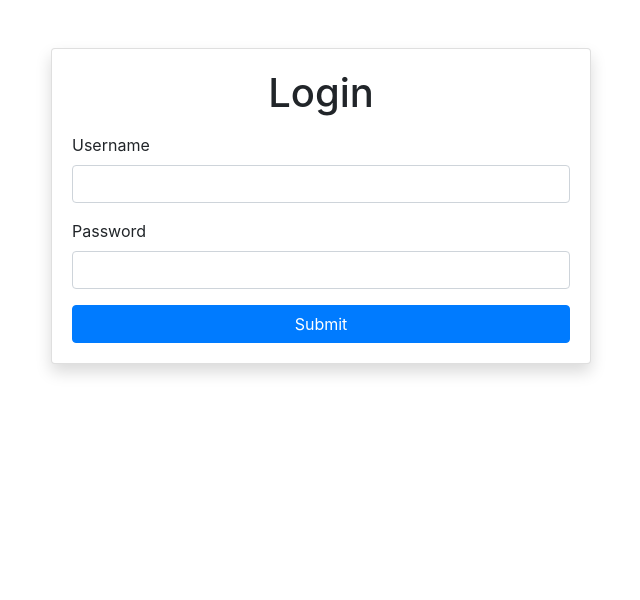
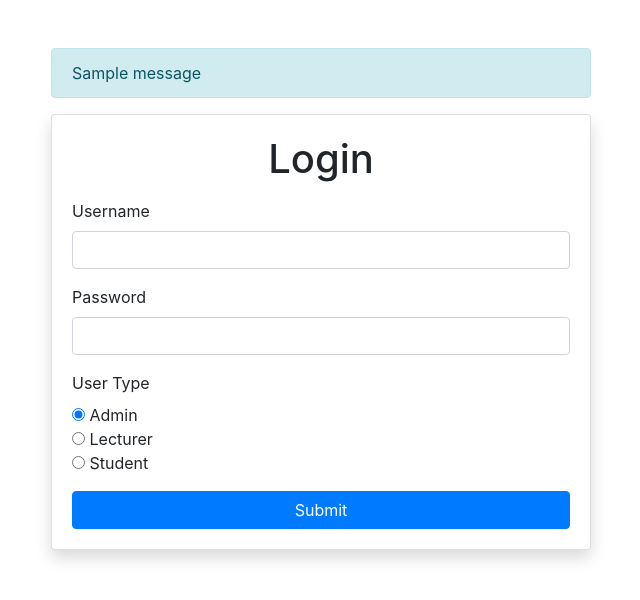
Before and after one commit to BOECHANGHORN/Face-Detection-and-Recognition-for-Class-Attendance, a Flask app: page / in a window 1280 px wide. Shown: the top 600 px of the page, without its empty margins (319-959 px from the left). Run offline with Flask 2, Linux system fonts and the light colour scheme; one stand-in notice (Sample message) is shown; some libraries are stand-ins or nearby versions.

Commit message:
huge work for admin student lect profiles: TODO view attendance report route

```diff
--- a/app.py
+++ b/app.py
@@ -1,6 +1,8 @@
-import os
+import base64
 import pickle
 from datetime import datetime
+
+import bcrypt as bcrypt
 import face_recognition
 import numpy as np
 from flask import Flask, render_template, request, redirect, url_for, Response, flash, session
@@ -32,20 +34,61 @@ def login():
         # Get the form data
         username = request.form['username']
         password = request.form['password']
+        user_type = request.form['user_type']
 
-        # Check the credentials
-        # TODO: ADD DATABASE
-        if username == 'admin' and password == 'adminadmin':
+        # Retrieve the stored hashed password and salt for the given username and user type
+        password_and_salt = get_password_and_salt(username, user_type)
+
+        # Return an error message if the user's data was not found
+        if password_and_salt is None:
+            flash('Incorrect username and password for the user type')
+            return redirect(url_for('login'))
+
+        # Unpack the password and salt from the tuple
+        stored_hashed_password_base64, salt_base64 = password_and_salt
+
+        # Decode the stored hashed password and salt from base64
+        stored_hashed_password = base64.b64decode(stored_hashed_password_base64.encode('utf-8'))
+        salt = base64.b64decode(salt_base64.encode('utf-8'))
+
+        # Hash the provided password with the salt
+        hashed_password = bcrypt.hashpw(password.encode('utf-8'), salt)
+
+        # Check if the hashed password matches the stored hashed password
+        if hashed_password == stored_hashed_password:
             # Set the session userid
             session['userid'] = username
-            # Redirect to the attendance page
-            return redirect(url_for('dashboard'))
+
+            # Set the session user_type
+            session['user_type'] = user_type
+
+            if user_type == 'admin':
+                # Redirect to the dashboard page
+                return redirect(url_for('dashboard'))
+            else:
+                # Redirect to the view attendance report page
+                return redirect(url_for('view_attendance_report'))
         else:
             # Redirect back to the login page
             return redirect(url_for('login'))
     else:
         # Render the login template
         return render_template('login.html')
+
+
+def get_password_and_salt(username, user_type):
+    # Get a reference to the user's data in the Realtime Database
+    ref = db.reference(user_type).child(username)
+
+    # Get the user's data from the Realtime Database
+    data = ref.get()
+
+    # Return None if the user's data was not found
+    if data is None:
+        return None
+
+    # Return the stored hashed password and salt
+    return data['password'], data['salt']
 
 
 @app.route('/dashboard')
@@ -61,7 +104,6 @@ def start_attendance():
 @app.route('/register_new_user', methods=['GET', 'POST'])
 def register_new_user():
     if request.method == 'POST':
-
         # Get the form data from the request
         user_type = request.form['user_type']
         name = request.form['name']
@@ -81,11 +123,20 @@ def register_new_user():
         image.seek(0)
         blob.upload_from_file(image)
 
+        # Generate a salt and hash the password using the salt
+        salt = bcrypt.gensalt()
+        hashed_password = bcrypt.hashpw(password.encode('utf-8'), salt)
+
+        # Encode the hashed password and salt as base64-encoded strings
+        hashed_password_base64 = base64.b64encode(hashed_password).decode('utf-8')
+        salt_base64 = base64.b64encode(salt).decode('utf-8')
+
         # Add the user data to the Realtime Database
         ref = db.reference(user_type)
         ref.child(id).set({
             'name': name,
-            'password': password,
+            'password': hashed_password_base64,
+            'salt': salt_base64,
             'image_url': blob.public_url
         })
 
--- a/templates/login.html
+++ b/templates/login.html
@@ -8,6 +8,16 @@
   <div class="container mt-5">
     <div class="row">
       <div class="col-md-6 mx-auto">
+          {% with messages = get_flashed_messages() %}
+              {% if messages %}
+                <div class="alert alert-info" role="alert">
+                  {% for message in messages %}
+                    <p class="mb-0">{{ message }}</p>
+                  {% endfor %}
+                </div>
+              {% endif %}
+            {% endwith %}
+
         <div class="card shadow">
           <div class="card-body">
             <h1 class="text-center mb-3">Login</h1>
@@ -19,6 +29,12 @@
               <div class="form-group">
                 <label for="password">Password</label>
                 <input type="password" class="form-control" id="password" name="password">
+              </div>
+              <div class="form-group">
+                <label for="user_type">User Type</label><br>
+                <input type="radio" name="user_type" value="admin" id="admin" checked> Admin<br>
+                <input type="radio" name="user_type" value="lecturer" id="lecturer"> Lecturer<br>
+                <input type="radio" name="user_type" value="student" id="student"> Student<br>
               </div>
               <button type="submit" class="btn btn-primary btn-block">Submit</button>
             </form>
--- a/templates/register_new_user.html
+++ b/templates/register_new_user.html
@@ -15,6 +15,10 @@
         <div class="form-check form-check-inline">
           <input class="form-check-input" type="radio" name="user_type" id="student" value="student">
           <label class="form-check-label" for="student">Student</label>
+        </div>
+        <div class="form-check form-check-inline">
+          <input class="form-check-input" type="radio" name="user_type" id="admin" value="admin">
+          <label class="form-check-label" for="admin">Admin</label>
         </div>
       </div>
       <div class="form-group">
```
Also changed, not shown: templates/base.html (+14 -0 lines).
